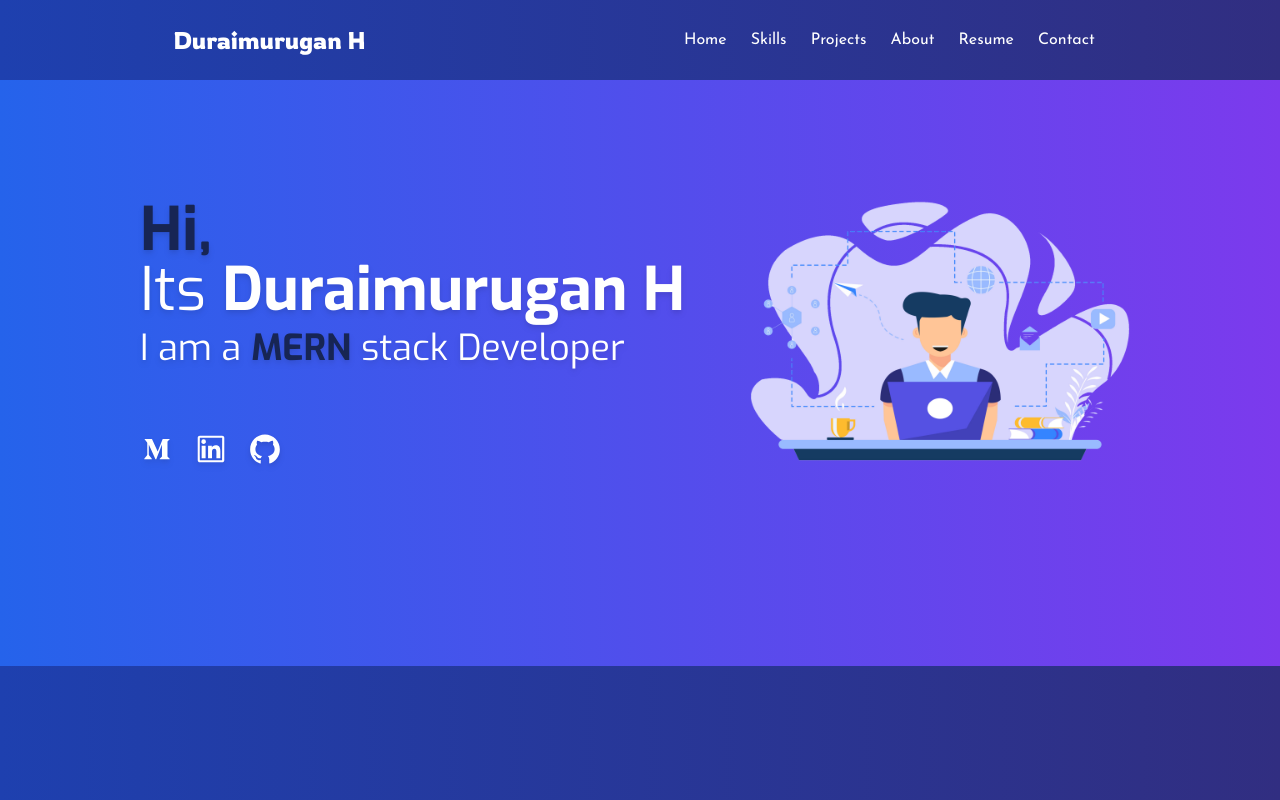
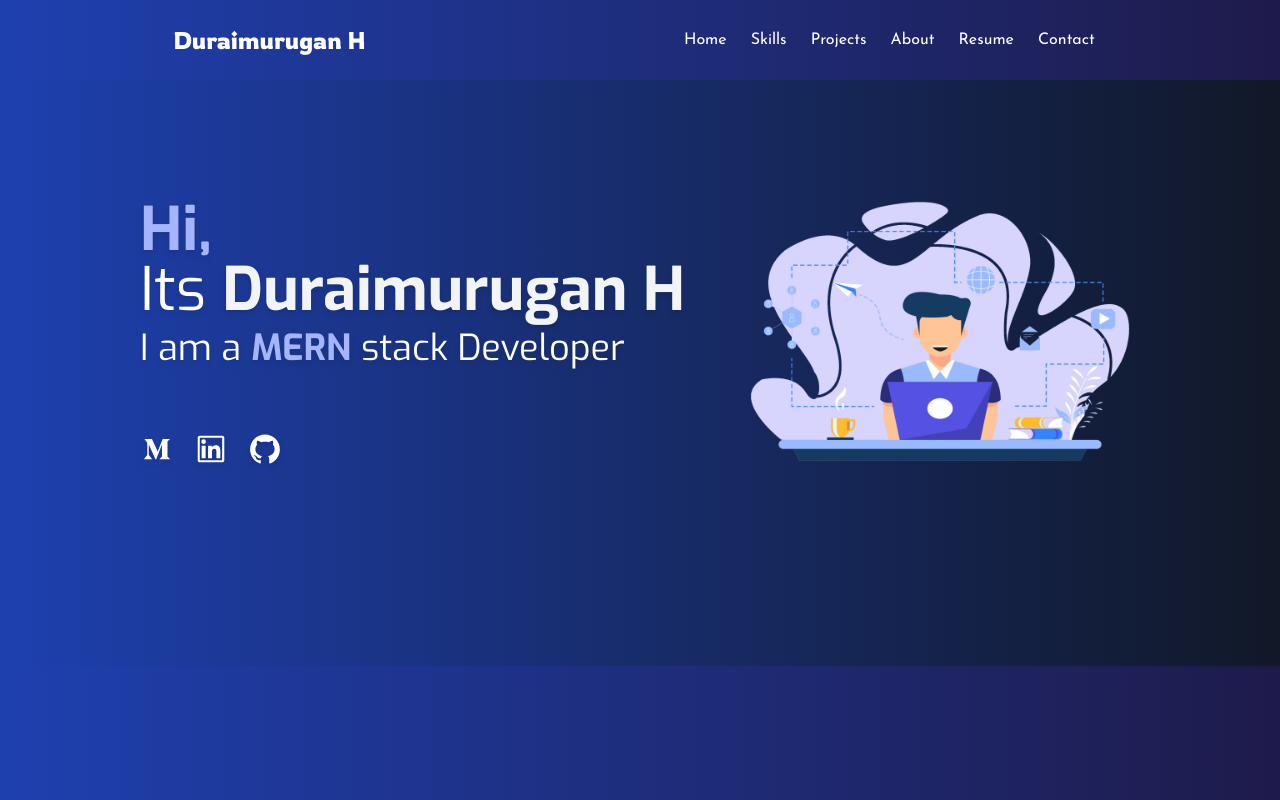
Before and after one commit to hduraimurugan/my-portfolio, a React (Vite) app: page / in a window 1280 px wide. Shown: the top 800 px of the page. Built offline with nearby package versions, Linux system fonts and the light colour scheme; a web font is replaced by a local one.

Commit message:
UI Changed darker

```diff
--- a/src/App.css
+++ b/src/App.css
@@ -12,12 +12,12 @@ header ul li {
 
 .bg-primary{
     /* background-color: rgb(19, 31, 189); */
-    @apply bg-gradient-to-r from-blue-800 to-indigo-900;
+    @apply bg-gradient-to-r from-blue-800 to-indigo-950;
 }
 
 .bg-secondary{
     /* background-color: rgb(23, 84, 227); */
-    @apply bg-gradient-to-r from-blue-600 to-violet-600;
+    @apply bg-gradient-to-r from-blue-800 to-gray-900;
 
 }
 
--- a/src/components/About.jsx
+++ b/src/components/About.jsx
@@ -17,10 +17,10 @@ const About = () => {
                                 <p className='text-white text-justify md:text-2xl text-xl font-list-font mt-10'>I'm <span className='font-bold'>Duraimurugan H</span>, a passionate web developer with a background in <span className='font-bold'>Instrumentation Engineering</span>. My journey began in the banking sector, where I worked as a <span className='font-bold'>Relationship Manager</span> in <span className='font-bold'>City Union Bank, Bangalore.</span></p>
                             </li>
                             <li>
-                                <p className='text-white text-justify md:text-2xl text-xl font-list-font mt-5'> My passion for the technology led me to transition into web development, where I gained expertise in <span className='font-bold'>HTML, CSS, JavaScript, ReactJS, NodeJS, MongoDB, MySQL </span> and more. </p>
+                                <p className='text-white text-justify md:text-2xl text-xl font-list-font mt-7'> My passion for the technology led me to transition into web development, where I gained expertise in <span className='font-bold'>HTML, CSS, JavaScript, ReactJS, NodeJS, MongoDB, MySQL </span> and more. </p>
                             </li>
                             <li>
-                                <p className='text-white text-justify md:text-2xl text-xl font-list-font mt-5'>I'm now eager to contribute my diverse skill set and enthusiasm to dynamic teams in the tech industry.</p>
+                                <p className='text-white text-justify md:text-2xl text-xl font-list-font mt-7'>I'm eager to contribute my diverse skill set and enthusiasm to dynamic teams in the tech industry.</p>
                             </li>
                         </ul>
 
--- a/src/components/Hero.jsx
+++ b/src/components/Hero.jsx
@@ -9,17 +9,17 @@ const Hero = () => {
             <section className='flex flex-col md:flex-row px-10 py-40 bg-secondary justify-center' id='hero'>
 
                 <div className='md:w-1/2 flex flex-col mt-10 mb-10'>
-                    <h1 className='text-white md:text-6xl text-3xl font-hero-font drop-shadow-md'><span className='text-blue-950 font-bold'>Hi,
-                        </span><br/> Its <span className='text-white font-bold'>Duraimurugan H</span>
-                        <p className='md:text-4xl text-2xl mt-2'>I am a <span className='text-blue-950 font-bold'>MERN</span> stack Developer</p>
+                    <h1 className='text-white md:text-6xl text-3xl font-hero-font drop-shadow-md'><span className='text-indigo-300 font-bold'>Hi,
+                        </span><br/> Its <span className='text-gray-100 font-bold'>Duraimurugan H</span>
+                        <p className='md:text-4xl text-2xl mt-2'>I am a <span className='text-indigo-300 font-bold'>MERN</span> stack Developer</p>
                     </h1>
 
                     <div className='flex gap-5 mt-16 text-white drop-shadow-md'>
-                        <a href='https://medium.com/@hduraimurugan/from-banking-to-coding-my-journey-of-passion-and-perseverance-22ecc02b665a' target="_blank" className='hover:text-blue-950'><AiOutlineMedium size={34} /></a>
-                        <a href='https://www.linkedin.com/in/duraimurugan16/' target="_blank" className='hover:text-blue-950'><AiOutlineLinkedin size={34} /></a>
-                        <a href='https://github.com/hduraimurugan' target="_blank" className='hover:text-blue-950'><AiOutlineGithub size={34} /></a>
-                        {/* <a href='https://x.com/hduraimurugan16' target="_blank" className='hover:text-blue-950'><AiOutlineTwitter size={34} /></a> */}
-                        {/* <a href='https://www.instagram.com/duraimurugan_16/' target="_blank" className='hover:text-blue-950'><AiOutlineInstagram size={34} /></a> */}
+                        <a href='https://medium.com/@hduraimurugan/from-banking-to-coding-my-journey-of-passion-and-perseverance-22ecc02b665a' target="_blank" className='hover:text-indigo-400'><AiOutlineMedium size={34} /></a>
+                        <a href='https://www.linkedin.com/in/duraimurugan16/' target="_blank" className='hover:text-indigo-400'><AiOutlineLinkedin size={34} /></a>
+                        <a href='https://github.com/hduraimurugan' target="_blank" className='hover:text-indigo-400'><AiOutlineGithub size={34} /></a>
+                        {/* <a href='https://x.com/hduraimurugan16' target="_blank" className='hover:text-indigo-400'><AiOutlineTwitter size={34} /></a> */}
+                        {/* <a href='https://www.instagram.com/duraimurugan_16/' target="_blank" className='hover:text-indigo-400'><AiOutlineInstagram size={34} /></a> */}
                     </div>
 
                 </div>
--- a/src/components/Projects.jsx
+++ b/src/components/Projects.jsx
@@ -21,7 +21,7 @@ const Projects = () => {
             description: "An E-commerce site built using ReactJs Redux toolkit",
             liveLink: "https://redux-shopping-cart-mauve.vercel.app/",
             codeLink: "https://github.com/hduraimurugan/redux-shopping-cart",
-            codesUsed: ["React Js", "Redux Toolkit", "Bootstrap"],
+            codesUsed: ["React Js", "Redux", "Bootstrap"],
 
         },
         {
@@ -45,7 +45,7 @@ const Projects = () => {
             description: "It is a Courses webpage built using React Router Dom",
             liveLink: "https://react-router-task-jdldaldada.netlify.app/",
             codeLink: "https://github.com/hduraimurugan/react-router",
-            codesUsed: ["React Js", "React-Router-Dom", "Bootstrap"],
+            codesUsed: ["React Js", "React-router-Dom", "Bootstrap"],
 
         },
         {
@@ -79,10 +79,10 @@ const Projects = () => {
                             <div className='bg-border-prj'>
                                 <div className='relative' key={index}>
                                     <img
-                                        className='md:h-[200px] h-[160px] w-[356px] rounded-md'
+                                        className='md:h-[200px] h-[160px] w-[356px] rounded-lg'
                                         src={project.imgSrc}
                                     />
-                                    <div className='project-desc flex flex-col justify-center gap-3 px-3 py-3 rounded-md'>
+                                    <div className='project-desc flex flex-col justify-center gap-3 px-3 py-3 rounded-lg'>
                                         <div>
                                             <p className='text-center text-white md:text-2xl text-md font-list-font'>
                                                 {project.description}
@@ -108,9 +108,9 @@ const Projects = () => {
                                         </div>
                                     </div>
                                 </div>
-                                <div className='p-3 my-3'>
+                                <div className='p-3 my-3 flex flex-row flex-wrap gap-2'>
                                     {project.codesUsed.map((code, idx) => (
-                                        <span key={idx} className='text-gray-200 font-semibold bg-indigo-500 border-primary-2 p-2 rounded-lg shadow-lg mr-2'>{code}</span>
+                                        <span key={idx} className='text-gray-200 md:text-md text-sm font-semibold bg-indigo-500 border-primary-2 p-2 rounded-lg shadow-lg mr-2'>{code}</span>
                                     ))}
                                 </div>
 
```
